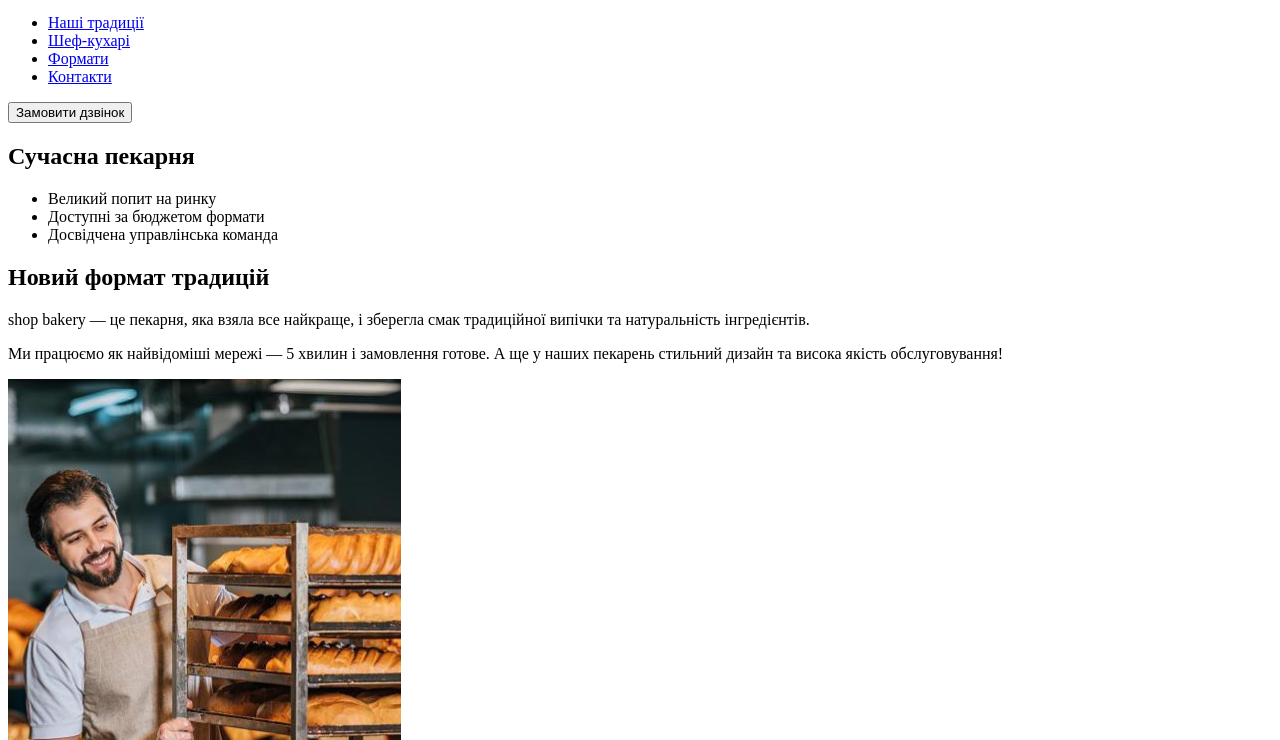
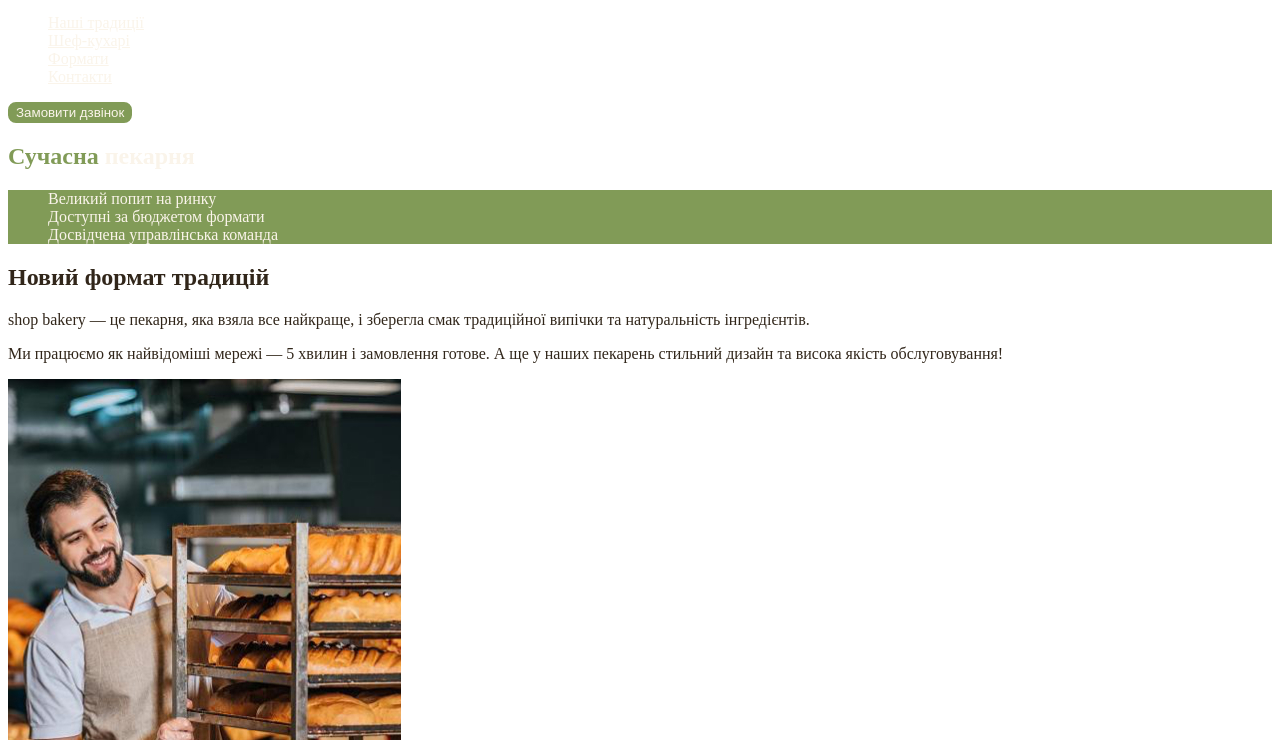
Before and after one commit to singaporesling111/frontend, a plain HTML site: page index.html in a window 1280 px wide. Shown: the part 60-800 px from the top of the page. Drawn offline with Linux system fonts and the light colour scheme.

Commit message:
Add styles.css and css variables

```diff
--- /dev/null
+++ b/css/styles.css
@@ -0,0 +1,61 @@
+:root {
+  --color-primary-dark: #31261a;
+  --color-primary-light: #faf4ea;
+  --color-brand-light: #819b57;
+  --color-brand-dark: #465929;
+}
+
+/* Base */
+body {
+  color: var(--color-primary-dark);
+}
+
+ul {
+  list-style-type: none;
+}
+
+/* BUTTON */
+
+.button {
+  color: var(--color-primary-light);
+  background-color: var(--color-brand-light);
+  border: 2px solid var(--color-brand-light);
+  border-radius: 8px;
+  cursor: pointer;
+}
+
+.button:hover {
+  color: var(--color-brand-dark);
+  background-color: transparent;
+}
+
+/* Link */
+
+.link {
+  color: var(--color-primary-light);
+}
+
+.link:hover {
+  color: var(--color-brand-light);
+}
+
+/* Hero section */
+
+.hero-title {
+  color: var(--color-primary-light);
+}
+
+.hero-title .accent {
+  color: var(--color-brand-light);
+}
+
+/* Advantages section */
+
+.advantages-list {
+  color: var(--color-primary-light);
+  background-color: var(--color-brand-light);
+}
+
+.section-title .accent {
+  color: var(--color-brand-dark);
+}
--- a/index.html
+++ b/index.html
@@ -4,6 +4,7 @@
     <meta charset="UTF-8" />
     <meta name="viewport" content="width=device-width, initial-scale=1.0" />
     <title>Сучасна пекарня</title>
+    <link rel="stylesheet" href="./css/styles.css" />
   </head>
   <body>
     <header>
@@ -12,25 +13,27 @@
           <img src="./images/logo.svg" alt="Логотип суч пек" />
         </a>
         <ul>
-          <li><a href="#tradition-section">Наші традиції</a></li>
-          <li><a href="#Shefs">Шеф-кухарi</a></li>
-          <li><a href="#formats">Формати</a></li>
-          <li><a href="#contacts">Контакти</a></li>
+          <li>
+            <a class="link" href="#tradition-section">Наші традиції</a>
+          </li>
+          <li><a class="link" href="#Shefs">Шеф-кухарi</a></li>
+          <li><a class="link" href="#formats">Формати</a></li>
+          <li><a class="link" href="#contacts">Контакти</a></li>
         </ul>
       </nav>
-      <button type="button">Замовити дзвінок</button>
+      <button class="button" type="button">Замовити дзвінок</button>
     </header>
     <main>
       <section>
-        <h1>Сучасна пекарня</h1>
+        <h1 class="hero-title"><span class="accent">Сучасна</span> пекарня</h1>
       </section>
       <section id="tradition-section">
-        <ul>
+        <ul class="advantages-list">
           <li>Великий попит на ринку</li>
           <li>Доступні за бюджетом формати</li>
           <li>Досвідчена управлінська команда</li>
         </ul>
-        <h2>Новий формат традицiй</h2>
+        <h2 class="section-title">Новий формат традицiй</h2>
         <p>
           <span>shop bakery</span> — це пекарня, яка взяла все найкраще, і
           зберегла смак традиційної випічки та натуральність інгредієнтів.
@@ -43,7 +46,9 @@
         <img src="./images/bakerman.jpg" alt="bakerman" />
       </section>
       <section id="Shefs">
-        <h2>Нашi найкращi шеф-кухарi</h2>
+        <h2 class="section-title">
+          Нашi найкращi <span class="accent">шеф-кухарi</span>
+        </h2>
         <ul>
           <li>
             <article>
@@ -67,7 +72,7 @@
         </ul>
       </section>
       <section id="formats">
-        <h2>Формати</h2>
+        <h2 class="section-title">Формати</h2>
         <ul>
           <li>
             <article>
@@ -87,7 +92,7 @@
         </ul>
       </section>
       <section id="contacts">
-        <h2>Приеднуйся до мережi пекарень!</h2>
+        <h2 class="section-title">Приеднуйся до мережi пекарень!</h2>
         <iframe
           src="https://www.google.com/maps/embed?pb=!1m18!1m12!1m3!1d898.0892946193828!2d30.490764492569735!3d50.45637047149798!2m3!1f0!2f0!3f0!3m2!1i1024!2i768!4f13.1!3m3!1m2!1s0x40d4ce637bfe1717%3A0x5370c2254ad1b952!2z0LLRg9C70LjRhtGPINCh0ZbRh9C-0LLQuNGFINCh0YLRgNGW0LvRjNGG0ZbQsiwgNTQsINCa0LjRl9CyLCDQo9C60YDQsNGX0L3QsCwgMDIwMDA!5e0!3m2!1suk!2spl!4v1699266444179!5m2!1suk!2spl"
           width="603"
```
